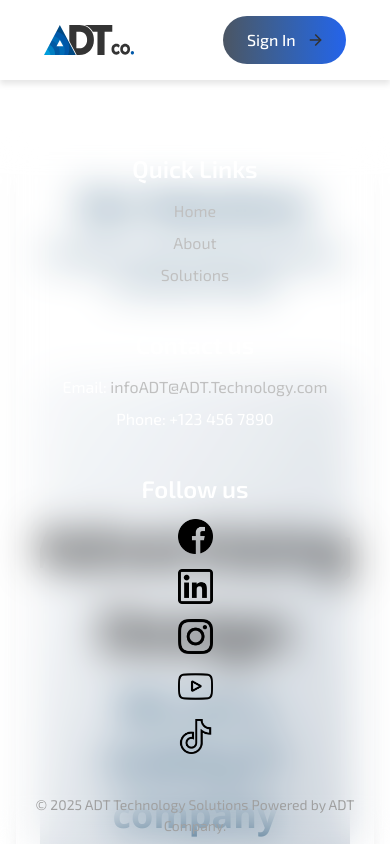
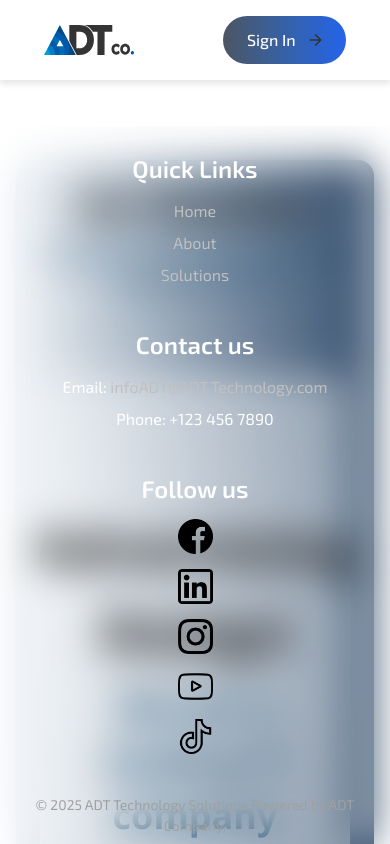
Before and after one commit to taisser50/project1, a React (Vite) app: page /OurSolutions in a window 390 px wide. Shown: the top 844 px of the page. Built offline with nearby package versions, Linux system fonts and the light colour scheme.

Commit message:
Initial commit

```diff
--- a/src/BoatVideo.tsx
+++ b/src/BoatVideo.tsx
@@ -7,7 +7,7 @@ function BoatVideo() {
       loop
     >
 
-      <source src="/adtTest.mp4" type="video/mp4" />
+      <source src="/adt.mp4" type="video/mp4" />
 
     </video>
   );
--- a/src/Pages/OurSolutions.tsx
+++ b/src/Pages/OurSolutions.tsx
@@ -158,7 +158,7 @@ function OurSolutions() {
   return (
     <PageContainer>
       <div className="text-center font-bold text-[#013a63] text-size-50px">
-      <h1 className="text-4xl font-bold text-center">Our Solutions</h1>
+      <h1 className="text-4xl font-bold text-center text-black">Our Solutions</h1>
       <p className="mt-4 text-lg text-center">
         We offer a wide range of solutions to meet your needs.
       </p>
@@ -166,22 +166,24 @@ function OurSolutions() {
       <TextSection  title="Advertising Design" subtitle="   We are a leading IT company providing advanced solutions to businesses worldwide. Our services include web development, mobile app development, cloud solutions, advertising design, etc. Let us help you take your business to the next level.">
            <ProductCardProps imageSrc={"images/advert.png"} alt={""} title={"Advertising Design"} description={""}></ProductCardProps>
       </TextSection>
+       <div className="p-[40px]"/>
 
      <div>
        <TextSection title="Emergency Power" subtitle="   We are a leading IT company providing advanced solutions to businesses worldwide. Our services include web development, mobile app development, cloud solutions, advertising design, etc. Let us help you take your business to the next level.">
             <ProductCardProps imageSrc={"images/apanle.png"} alt={""} title={"Solar Panel"} description={"At ADT, our purpose is to empower businesses through technology. We strive to deliver innovative solutions that enhance productivity and drive growth."}></ProductCardProps>
        </TextSection>
+       <div className="p-[40px]"/>
 
        <TextSection title="Emergency Power" subtitle="   We are a leading IT company providing advanced solutions to businesses worldwide. Our services include web development, mobile app development, cloud solutions, advertising design, etc. Let us help you take your business to the next level.">
             <ProductCardProps imageSrc={"images/inv.png"} alt={""} title={"Inverter"} description={"We offer a full suite of IT services, including infrastructure support and data management. Our expertise helps businesses leverage technology effectively."}></ProductCardProps>
        </TextSection>
+       <div className="p-[40px]"/>
 
        <TextSection title="Emergency Power" subtitle="   We are a leading IT company providing advanced solutions to businesses worldwide. Our services include web development, mobile app development, cloud solutions, advertising design, etc. Let us help you take your business to the next level.">
             <ProductCardProps imageSrc={"images/ups.png"} alt={""} title={"UPS"} description={"Our team at ADT is composed of highly skilled professionals committed to excellence. We work collaboratively to deliver solutions that align with our clients' goals."}></ProductCardProps>
        </TextSection>
       </div>
-
-         <div className="p-[40px]"/>
+       <div className="p-[40px]"/>
       <TextSection
         title="Advertising Design"
         subtitle=""
@@ -197,31 +199,36 @@ function OurSolutions() {
      <TextSection title="PARKING MANAGMENT" subtitle="  We are a leading IT company providing advanced solutions to businesses worldwide. Our services include web development, mobile app development, cloud solutions, advertising design, etc. Let us help you take your business to the next level.">
                   <ProductCardProps imageSrc={"images/anpr.png"} alt={""} title={"ANPR"} description={"ADT has been serving the IT community for over a decade, helping businesses achieve their goals through technology. Our journey is marked by innovation and growth. parking management"}></ProductCardProps>
         </TextSection>
+       <div className="p-[40px]"/>
 
        <TextSection title="PARKING MANAGMENT" subtitle="   We are a leading IT company providing advanced solutions to businesses worldwide. Our services include web development, mobile app development, cloud solutions, advertising design, etc. Let us help you take your business to the next level.">
           <ProductCardProps imageSrc={"images/gate.png"} alt={""} title={"Electric Door Gate"} description={"At ADT, our mission is to deliver innovative IT solutions that drive success for our clients. We are committed to providing exceptional service and cutting-edge technology to help businesses thrive."}></ProductCardProps>
        </TextSection>
+       <div className="p-[40px]"/>
 
        <TextSection title="PARKING MANAGMENT" subtitle="   We are a leading IT company providing advanced solutions to businesses worldwide. Our services include web development, mobile app development, cloud solutions, advertising design, etc. Let us help you take your business to the next level.">
             <ProductCardProps imageSrc={"images/adtbarai/adtbarai1.png"} alt={""} title={"BARRIER"} description={"At ADT, our mission is to deliver innovative IT solutions that drive success for our clients. We are committed to providing exceptional service and cutting-edge technology to help businesses thrive., parking management"}></ProductCardProps>
      </TextSection>
       </div>
+       <div className="p-[40px]"/>
 
         <div>
      <TextSection title="IP PHONE" subtitle="  We are a leading IT company providing advanced solutions to businesses worldwide. Our services include web development, mobile app development, cloud solutions, advertising design, etc. Let us help you take your business to the next level.">
                   <ProductCardProps imageSrc={"images/viop.png"} alt={""} title={"VOIP"} description={"At ADT, we specialize in providing innovative IT solutions tailored to your business needs. Our team is dedicated to harnessing technology to drive efficiency and growth."}></ProductCardProps>
         </TextSection>
+       <div className="p-[40px]"/>
 
        <TextSection title="IP PHONE" subtitle="   We are a leading IT company providing advanced solutions to businesses worldwide. Our services include web development, mobile app development, cloud solutions, advertising design, etc. Let us help you take your business to the next level.">
           <ProductCardProps imageSrc={"images/call.png"} alt={""} title={"CALL CENTER"} description={"At ADT, we believe in a client-centric approach that prioritizes your goals. Our solutions are designed to fit seamlessly into your existing processes, enhancing productivity and satisfaction."}></ProductCardProps>
        </TextSection>
+       <div className="p-[40px]"/>
 
        <TextSection title="IP PHONE" subtitle="   We are a leading IT company providing advanced solutions to businesses worldwide. Our services include web development, mobile app development, cloud solutions, advertising design, etc. Let us help you take your business to the next level.">
             <ProductCardProps imageSrc={"images"} alt={""} title={"E-Commerce Development"} description={"Launch your online shop with ADT. Our e-commerce solutions are designed to provide you with a robust platform that drives sales and improves customer engagement."}></ProductCardProps>
      </TextSection>
       </div>
+       <div className="p-[40px]"/>
 
-       <div className="p-[40px]"/>
      <TextSection title="Creative Website Design Solutions for Your Business" subtitle="">
      <ul>
         <li className="text-30px">Visually stunning designs that capture attention.</li>
@@ -232,9 +239,7 @@ function OurSolutions() {
        <ProductCardProps imageSrc={"images/webd.png"} alt={""} title={"Web Design"} description={""}></ProductCardProps>
      </TextSection>
      <div className="p-[30px]">
-
-
-
+     <div className="grid md:grid-cols-2 gap-6">
      <PDFViewer
         pdfUrl="/nice.pdf"
         title="ELECTRIC GATE SOLUTION"
@@ -252,7 +257,8 @@ function OurSolutions() {
         pdfUrl="/Smart-Parking.pdf"
         title="PARKING SOLUTIONS"
       />
-    </div>
+      </div>
+      </div>
       <div className="pt-[30px]"></div>
 
       <div className="pt-[30px]"></div>
--- a/src/components/PDFViewer.tsx
+++ b/src/components/PDFViewer.tsx
@@ -104,10 +104,7 @@ const PDFViewer: React.FC<PDFViewerProps> = ({ pdfUrl, title }) => {
         {isLoading && !isError && <StatusMessage>Dowloading..</StatusMessage>}
         {isError && <ErrorMessage>somthing wronge try agine</ErrorMessage>}
 
-        {/*
-          نشرط عرض الـ FileViewer فقط إذا لم يكن هناك خطأ
-          لأن وجوده مع خطأ قد يسبب مشاكل
-        */}
+
         {!isError && (
           <FileViewer
             fileType="pdf"
--- a/src/components/PageContainer.tsx
+++ b/src/components/PageContainer.tsx
@@ -3,7 +3,7 @@ import React from "react";
 function PageContainer({ children }: { children: React.ReactNode }) {
   return (
     <div className="pt-[80px] px-4 md:px-10">
-      <div className="max-w-6xl mx-auto bg-white shadow-lg rounded-2xl p-6 ">
+      <div className="max-w-6xl mx-auto  bg-gradient-to-r from-[#f0f4f8] to-[#203d5eff] shadow-lg rounded-2xl p-6 ">
         <div >
         {children}
         </div>
--- a/src/components/TextSection.tsx
+++ b/src/components/TextSection.tsx
@@ -7,9 +7,14 @@ const StyledSection = styled(motion.section)`
   position: relative;
   overflow: hidden;
   padding: 8rem 2rem;
-   border-radius: 1rem;
-  background: linear-gradient(135deg, #f0f4f8 0%, #203d5eff 100%);
+  border-radius: 1rem;
+
+  background: rgba(255, 255, 255, 0.1);
+  border-top: 1px solid rgba(255, 255, 255, 0.2);
+  -webkit-backdrop-filter: blur(20px);
+  backdrop-filter: blur(20px);
   color: #1a202c;
+
   font-family: 'Segoe UI', Tahoma, Geneva, Verdana, sans-serif;
 
   &::before {
--- a/src/components/ThreeDImageRing.tsx
+++ b/src/components/ThreeDImageRing.tsx
@@ -42,7 +42,7 @@ export const ThreeDMarquee: React.FC<ThreeDMarqueeProps> = ({
   return (
     <section
       className={`mx-auto block h-[600px] max-sm:h-[400px]
-        overflow-hidden rounded-2xl bg-white dark:bg-black border-3 ${className}`}
+        overflow-hidden rounded-2xl bg-gradient-to-r from-[#f0f4f8] to-[#203d5eff] dark:bg-black border-1 ${className}`}
     >
       <div
         className="flex w-full h-full items-center justify-center"
```
Also changed, not shown: 1 other file (tests, documents, lock files or other folders).
